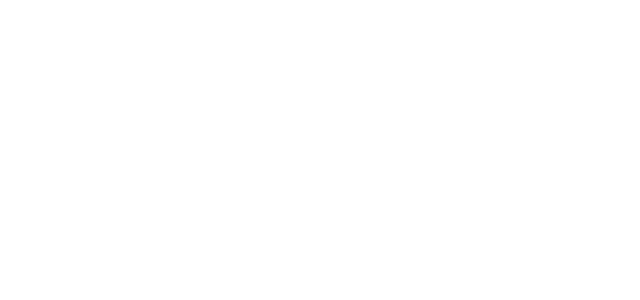
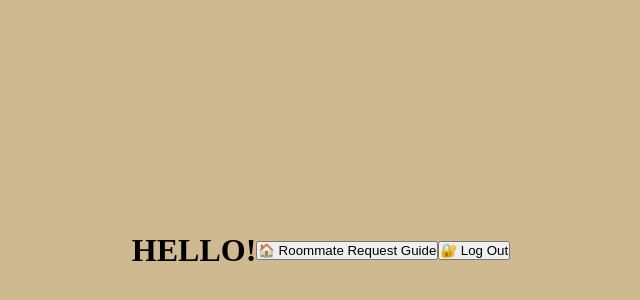
Before and after one commit to MatGalej/BoilerMate, a React (Create React App) app in the folder boiler-mate/: page /home in a window 1280 px wide. Before the commit this address had no page. Shown: the part 150-450 px from the top of the page, without its empty margins (319-959 px from the left). Built offline with nearby package versions, Linux system fonts and the light colour scheme.

Commit message:
HomePage is diffent from Welcome page

```diff
--- a/boiler-mate/src/App.js
+++ b/boiler-mate/src/App.js
@@ -1,17 +1,20 @@
 import { BrowserRouter as Router, Routes, Route, Navigate } from "react-router-dom";
 import Login from "./pages/Login";
 import SignUp from "./pages/SignUp";
+import Welcome from "./pages/Welcome";
+import RoommateRequestGuide from "./pages/RoommateRequestGuide";
 import Home from "./pages/Home";
-import RoommateRequestGuide from "./pages/RoommateRequestGuide";
 
 function App() {
   return (
     <Router>
       <Routes>
-        <Route path="/" element={<Home />} /> {/* Redirect "/" to Home */}
+        <Route path="/" element={<Welcome />} /> {/* Redirect "/" to Home */}
         <Route path="/login" element={<Login />} />
         <Route path="/signup" element={<SignUp />} />
+        <Route path="/home" element={<Home />} />
         <Route path="/roommate-request" element={<RoommateRequestGuide />} />
+
       </Routes>
     </Router>
   );
--- a/boiler-mate/src/pages/Home.js
+++ b/boiler-mate/src/pages/Home.js
@@ -1,29 +1,36 @@
 // src/pages/Home.js
 import React from "react";
 import { useNavigate } from "react-router-dom";
-import "../css/home.css";
+import { auth } from "../firebaseConfig";
+import { signOut } from "firebase/auth";
 
 const Home = () => {
   const navigate = useNavigate();
 
-  const handleSignUp = () => {
-    navigate("/signup");
-  };
-
-  const handleLogIn = () => {
+  const handleLogout = async () => {
+    await signOut(auth);
     navigate("/login");
   };
 
   return (
-    <div class="background">
-        <div class="Content-Panel">
-            <h1 class="welcome-text">BoilerMate</h1>
-            <p class="subtitle">Ditch The Train Wreck</p>
-            <div class="button-container">
-              <button class="button" id="signup" onClick={handleSignUp}>Sign Up</button>
-              <button class="button" id="login" onClick={handleLogIn}>Log In</button>
-            </div>
-        </div>
+    <div className="background flex flex-col items-center justify-center min-h-screen">
+      <h1 className="text-4xl font-bold text-white mb-6">HELLO!</h1>
+
+      {/* 🚀 Button to Roommate Request Guide */}
+      <button
+        className="w-60 py-3 bg-yellow-600 text-white text-lg font-semibold rounded-lg shadow-md hover:bg-yellow-700 mb-4"
+        onClick={() => navigate("/roommate-request")}
+      >
+        🏠 Roommate Request Guide
+      </button>
+
+      {/* Logout Button */}
+      <button
+        className="w-60 py-3 bg-gray-700 text-white text-lg font-semibold rounded-lg shadow-md hover:bg-gray-800"
+        onClick={handleLogout}
+      >
+        🔐 Log Out
+      </button>
     </div>
   );
 };
--- a/boiler-mate/src/pages/welcome.js
+++ b/boiler-mate/src/pages/welcome.js
@@ -1,14 +1,35 @@
+// src/pages/Home.js
 import React from "react";
 import { useNavigate } from "react-router-dom";
-
-function welcome() {
+import "../css/Welcome.css";
 
 
-    return (
-        <div>
+const Welcome = () => {
+  const navigate = useNavigate();
 
+  const handleSignUp = () => {
+    navigate("/signup");
+  };
+
+
+  const handleLogIn = () => {
+    navigate("/login");
+  };
+
+
+  return (
+    <div class="background">
+        <div class="Content-Panel">
+            <h1 class="welcome-text">BoilerMate</h1>
+            <p class="subtitle">Ditch The Train Wreck</p>
+            <div class="button-container">
+              <button class="button" id="signup" onClick={handleSignUp}>Sign Up</button>
+              <button class="button" id="login" onClick={handleLogIn}>Log In</button>
+            </div>
         </div>
-    );
-}
+    </div>
+  );
+};
 
-export default welcome;
+
+export default Welcome;
```
Also changed, not shown: boiler-mate/src/pages/Dashboard.js (deleted, +0 -40 lines), boiler-mate/src/css/Welcome.css (renamed from boiler-mate/src/css/home.css).
